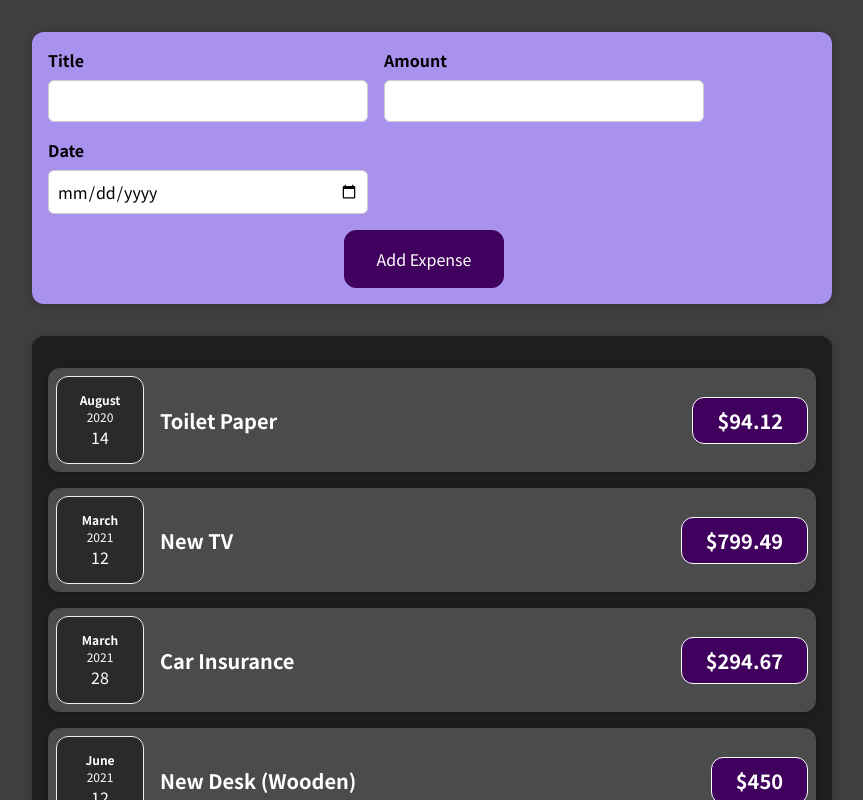
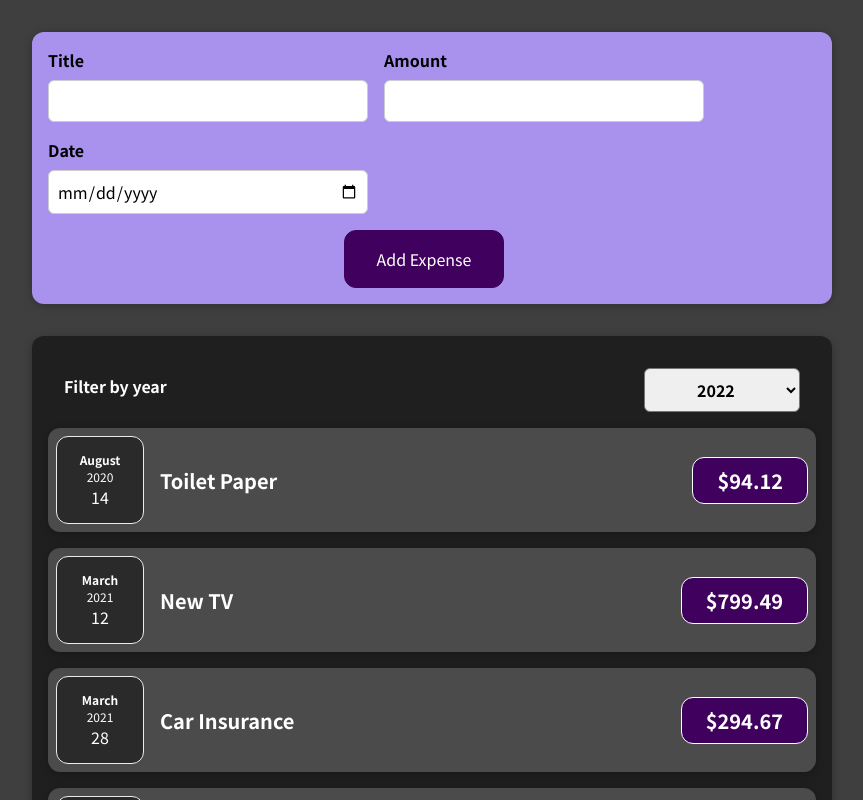
Before and after one commit to vadalanaresh/React-Complete-Guide, a React (Create React App) app: page / in a window 1280 px wide. Shown: the top 800 px of the page, without its empty margins (208-1071 px from the left). Built offline with nearby package versions, Linux system fonts and the light colour scheme.

Commit message:
Exercise files

```diff
--- a/src/components/expense/Expenses.jsx
+++ b/src/components/expense/Expenses.jsx
@@ -1,10 +1,21 @@
+import { useState } from "react";
 import ExpenseItem from "./ExpenseItem";
 import Card from "../ui/Card";
+import ExpensesFilter from "./ExpensesFilter";
+
 import "./Expense.css";
 
 const Expenses = (props) => {
+  const [selectedYear, setSelectedYear] = useState("");
+  const selectFilterChangeHandler = (selectedYear) => {
+    setSelectedYear(selectedYear);
+  };
+
   return (
     <Card className="expenses">
+      <ExpensesFilter
+        onSelectFilterChange={selectFilterChangeHandler}
+      ></ExpensesFilter>
       {props.expenses.map((expense) => (
         <ExpenseItem
           title={expense.title}
--- /dev/null
+++ b/src/components/expense/ExpensesFilter.css
@@ -0,0 +1,24 @@
+.expenses-filter {
+  color: white;
+  padding: 0 1rem;
+}
+
+.expenses-filter__control {
+  display: flex;
+  width: 100%;
+  align-items: center;
+  justify-content: space-between;
+  margin: 1rem 0;
+}
+
+.expenses-filter label {
+  font-weight: bold;
+  margin-bottom: 0.5rem;
+}
+
+.expenses-filter select {
+  font: inherit;
+  padding: 0.5rem 3rem;
+  font-weight: bold;
+  border-radius: 6px;
+}
--- /dev/null
+++ b/src/components/expense/ExpensesFilter.jsx
@@ -0,0 +1,24 @@
+import React from "react";
+
+import "./ExpensesFilter.css";
+
+const ExpensesFilter = (props) => {
+  const optionChangeHandler = (event) => {
+    props.onSelectFilterChange(event.target.value);
+  };
+  return (
+    <div className="expenses-filter">
+      <div className="expenses-filter__control">
+        <label>Filter by year</label>
+        <select value={props.defaultYear} onChange={optionChangeHandler}>
+          <option value="2022">2022</option>
+          <option value="2021">2021</option>
+          <option value="2020">2020</option>
+          <option value="2019">2019</option>
+        </select>
+      </div>
+    </div>
+  );
+};
+
+export default ExpensesFilter;
```
